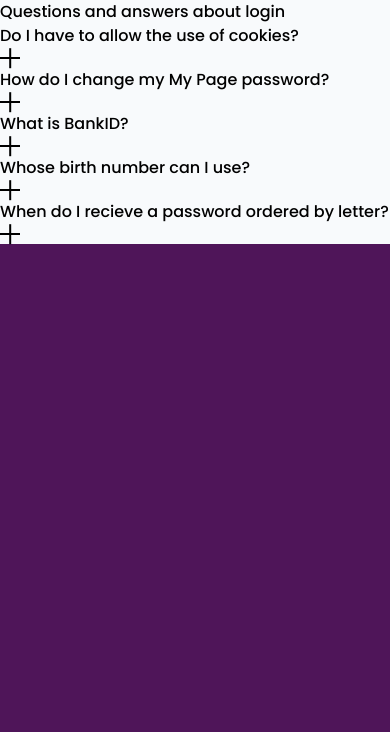
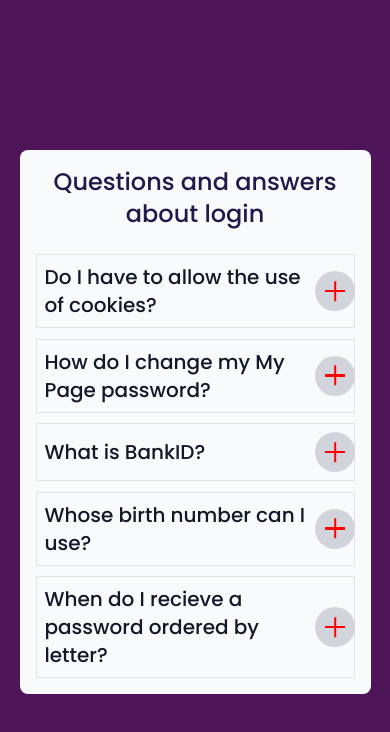
Before and after one commit to BranLeeDev/AccordionComplete, a React (Vite) app: page / in a window 390 px wide. Shown: the top 732 px of the page. Built offline with nearby package versions, Linux system fonts and the light colour scheme; the HTML template or start-up script is replaced by a standard one.

Commit message:
Es responsive para dispositvos mobiles

```diff
--- a/index.html
+++ b/index.html
@@ -25,7 +25,7 @@
   </head>
   <body>
     <div
-      class="h-screen w-full min-w-[20rem] bg-screen font-poppins"
+      class="flex h-screen min-h-[30rem] w-full min-w-[20rem] flex-col items-center justify-center bg-screen font-poppins"
       id="root"
     ></div>
     <script type="module" src="/src/main.tsx"></script>
--- a/src/App.tsx
+++ b/src/App.tsx
@@ -3,12 +3,14 @@ import QuestionsList from "./components/QuestionsList";
 function App(): JSX.Element {
   return (
     <>
-      <div></div>
-      <main className="bg-slate-50">
-        <h1>Questions and answers about login</h1>
+      <main className="am:gap-4 relative grid h-[80%] max-h-[34rem] w-[90%] grid-cols-6 grid-rows-6 gap-2 rounded-lg bg-slate-50 py-4">
+        <div className="absolute"></div>
+        <h1 className="col-start-1 col-end-7 row-start-1 row-end-2 px-4 text-center text-2xl text-indigo-950">
+          Questions and answers about login
+        </h1>
         <QuestionsList />
+        <div className="absolute"></div>
       </main>
-      <div></div>
     </>
   );
 }
--- /dev/null
+++ b/src/components/Answer.tsx
@@ -0,0 +1,19 @@
+import React from "react";
+
+interface Props {
+  isOpenAnswer: boolean;
+  answer: string;
+}
+
+const Answer: React.FC<Props> = ({ isOpenAnswer, answer }) => {
+  return (
+    <p
+      className="text-base text-gray-600"
+      style={{ display: isOpenAnswer ? "block" : "none" }}
+    >
+      {answer}
+    </p>
+  );
+};
+
+export default Answer;
--- a/src/components/AnswerQuestion.tsx
+++ /dev/null
@@ -1,12 +0,0 @@
-import React from "react";
-
-interface Props {
-  isOpenAnswer: boolean;
-  answer: string;
-}
-
-const AnswerQuestion: React.FC<Props> = ({ isOpenAnswer, answer }) => {
-  return <p style={{ display: isOpenAnswer ? "block" : "none" }}>{answer}</p>;
-};
-
-export default AnswerQuestion;
--- a/src/components/Question.tsx
+++ b/src/components/Question.tsx
@@ -1,5 +1,5 @@
 import React, { useState } from "react";
-import AnswerQuestion from "./AnswerQuestion";
+import AnswerQuestion from "./Answer";
 
 interface Props {
   title: string;
@@ -14,11 +14,13 @@ const Question: React.FC<Props> = ({ title, info }) => {
   };
 
   return (
-    <section>
-      <div>
-        <h2>{title}</h2>
+    <section className="border border-gray-950 border-opacity-10 p-2">
+      <div className="grid grid-cols-10 items-center">
+        <h2 className="col-start-1 col-end-10 text-xl text-gray-900">
+          {title}
+        </h2>
         <button
-          className="relative flex h-5 w-5 flex-col justify-center gap-3"
+          className="relative flex h-10 w-10 flex-col items-center justify-center gap-3 rounded-full bg-gray-300"
           onClick={handleShowAnswer}
         >
           <span className="line-btn"></span>
--- a/src/components/QuestionsList.tsx
+++ b/src/components/QuestionsList.tsx
@@ -12,7 +12,7 @@ const QuestionsList: React.FC = () => {
   const questions: QuestionData[] = questionsData;
 
   return (
-    <aside>
+    <aside className="col-start-1 col-end-7 row-start-2 row-end-7 flex h-full flex-col justify-between gap-2 overflow-y-auto overscroll-y-auto px-4">
       {questions.map((question) => (
         <Question
           key={question.id}
--- a/src/index.css
+++ b/src/index.css
@@ -5,8 +5,8 @@
 @layer components {
   .line-btn {
     display: inline-block;
-    width: 100%;
+    width: 1.25rem;
     height: 0.15rem;
-    background-color: #000000;
+    background-color: #ff0000;
   }
 }
--- a/tailwind.config.js
+++ b/tailwind.config.js
@@ -9,6 +9,9 @@ export default {
       backgroundColor: {
         screen: "#4f1559",
       },
+      screens: {
+        am: "350px",
+      },
     },
   },
   plugins: [],
```
